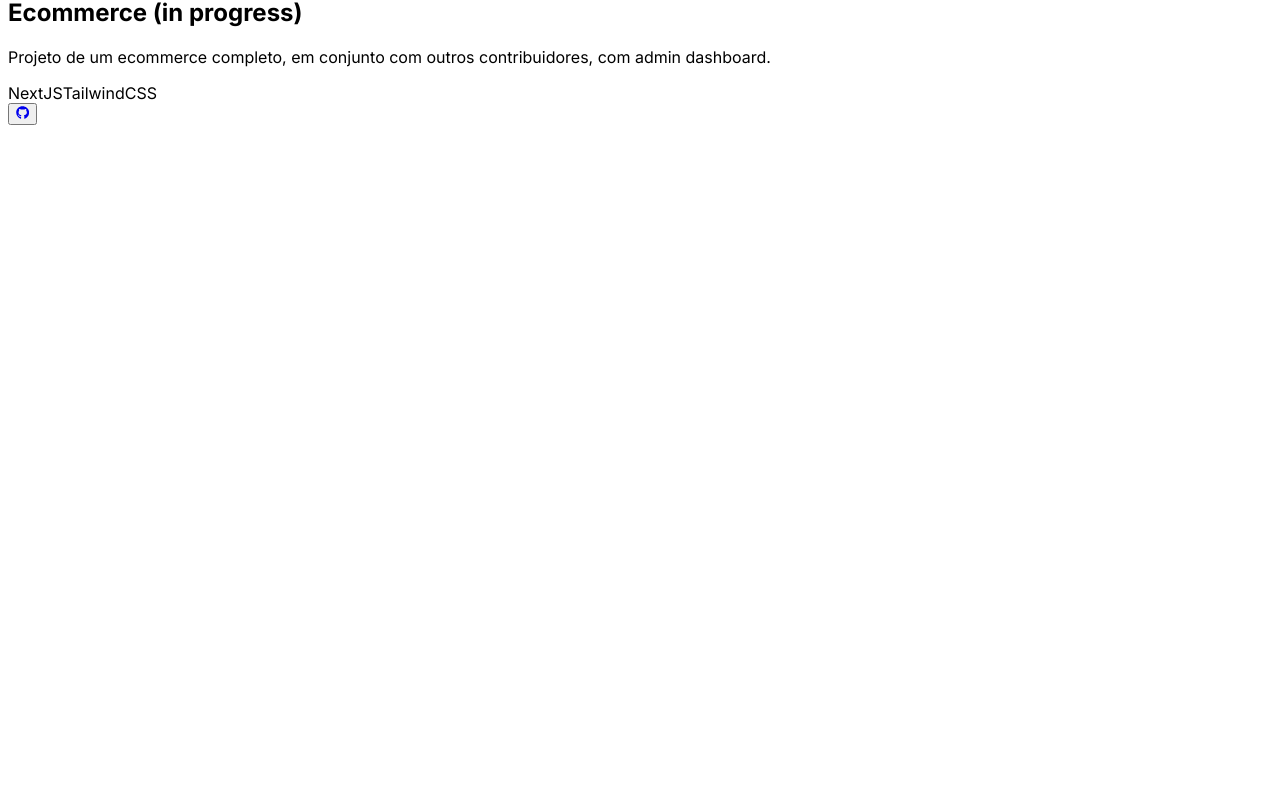
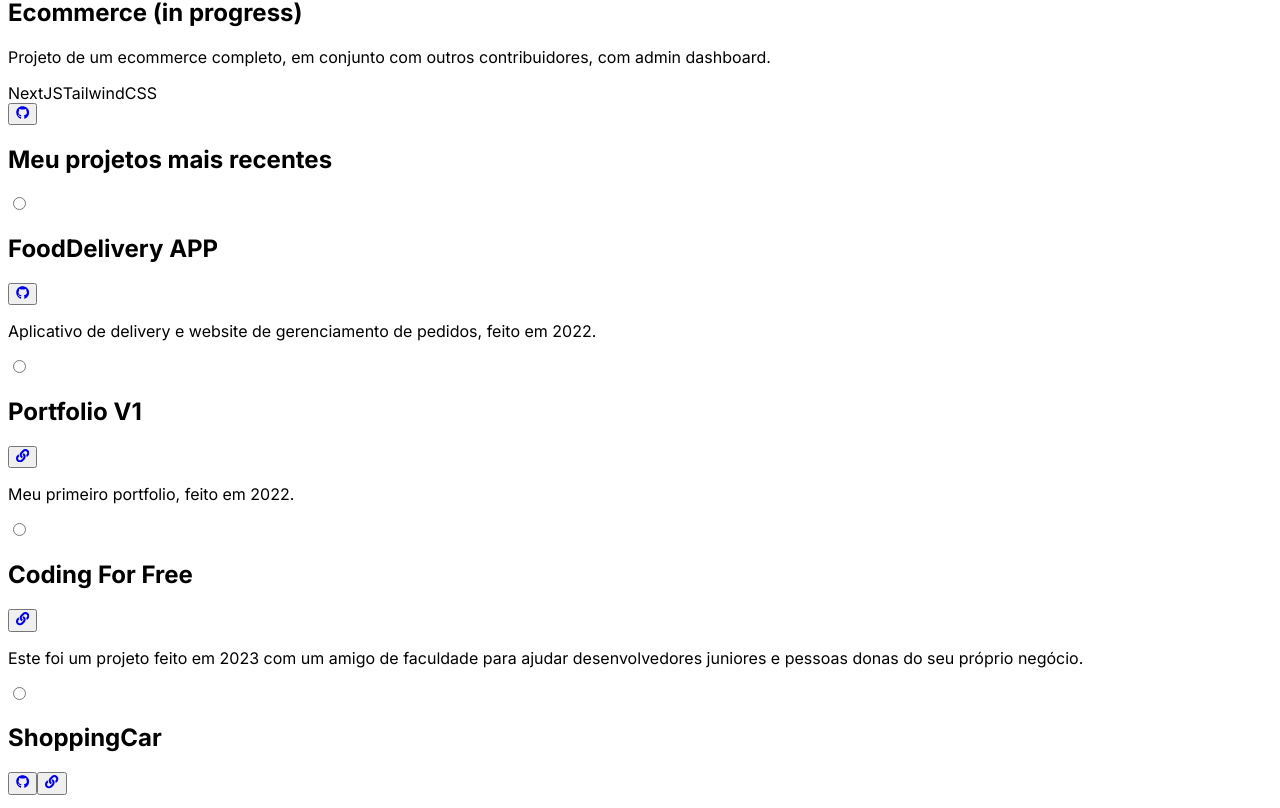
Before and after one commit to HarlonGarcia/portfolio-v2, a Next.js app: page / in a window 1280 px wide. Shown: the part 6192-7000 px from the top of the page. Before the commit the page ends 6325 px from the top, so only its background shows below. Built offline with nearby package versions, Linux system fonts and the light colour scheme.

Commit message:
feat: create projects component to small screens

```diff
--- /dev/null
+++ b/src/components/Projects.tsx
@@ -0,0 +1,57 @@
+import React from "react";
+import { Inter } from "next/font/google";
+
+import { projectsData } from "@/utils/projects";
+import { FaGithub, FaLink } from "react-icons/fa";
+
+const inter = Inter({ subsets: ["latin"] });
+
+export default function Projects() {
+  return (
+    <section
+      className={`p-8 bg-neutral xs:p-10 sm:hidden sm:p-14 md:p-20 ${inter.className}`}
+    >
+      <h2 className="mb-4 text-md font-bold">Meu projetos mais recentes</h2>
+      <div className="flex flex-col gap-4 mb-4">
+        {projectsData.map((project, index) => (
+          <div
+            key={index}
+            className="p-1 collapse collapse-arrow bg-neutral shadow-sm shadow-slate-900/25"
+          >
+            <input type="radio" name="my-accordion-2" />
+            <div className="flex justify-between collapse-title font-medium">
+              <h2>{project.title}</h2>
+              <div className="flex gap-2">
+                {project.links.github ? (
+                  <button className="z-10 flex justify-center items-center w-5 h-5 p-3 text-highlight bg-primary rounded-full">
+                    <a
+                      href={project.links.github}
+                      target="_blank"
+                      rel="noopener noreferrer"
+                    >
+                      <FaGithub className="w-3.5 h-3.w-3.5 transition-all duration-300 ease-in-out hover:text-highlight-dark" />
+                    </a>
+                  </button>
+                ) : null}
+                {project.links.app ? (
+                  <button className="z-10 flex justify-center items-center w-5 h-5 p-3 text-highlight bg-primary rounded-full">
+                    <a
+                      href={project.links.app}
+                      target="_blank"
+                      rel="noopener noreferrer"
+                    >
+                      <FaLink className="w-3.5 h-3.w-3.5 transition-all duration-300 ease-in-out hover:text-highlight-dark" />
+                    </a>
+                  </button>
+                ) : null}
+              </div>
+            </div>
+            <div className="collapse-content">
+              <p className="text-sm">{project.description}</p>
+            </div>
+          </div>
+        ))}
+      </div>
+    </section>
+  );
+}
--- a/src/pages/index.tsx
+++ b/src/pages/index.tsx
@@ -3,6 +3,7 @@ import { Inter } from "next/font/google";
 import Hero from "@/components/Hero";
 import About from "@/components/About";
 import Timeline from "@/components/Timeline/Timeline";
+import Projects from "@/components/Projects";
 
 const inter = Inter({ subsets: ["latin"] });
 
@@ -14,6 +15,7 @@ export default function Home() {
       <Hero />
       <About />
       <Timeline />
+      <Projects />
     </main>
   );
 }
```
